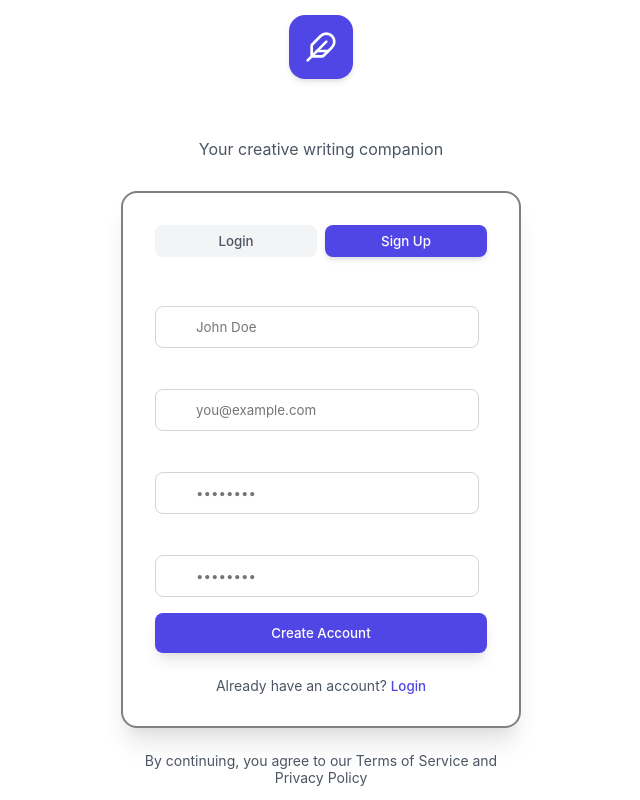
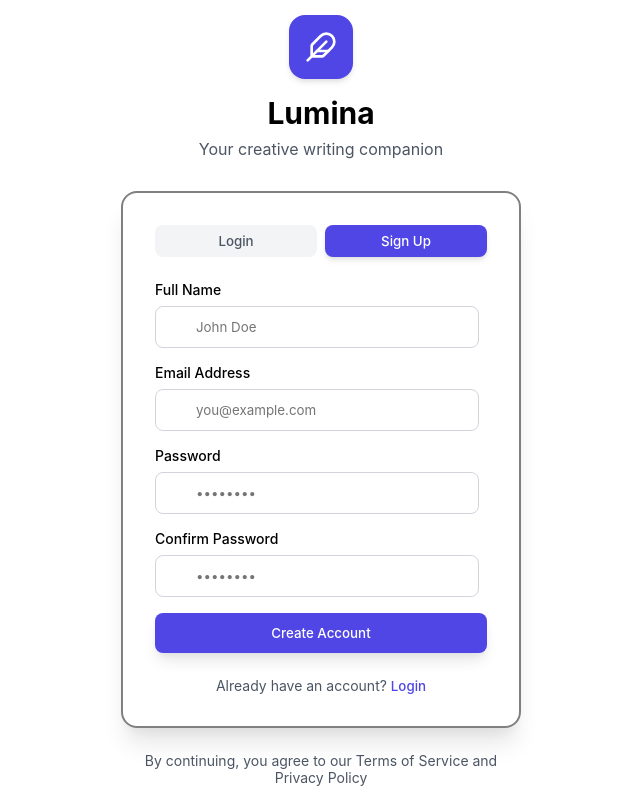
Before and after one commit to Sulaima-Khalil/QuiLLOra_AI_FE, a React (Vite) app: page /login in a window 1280 px wide. Both pictures are taken after a click on the button "Sign Up". Shown: the whole page, without its empty margins (319-959 px from the left). Built offline with nearby package versions, Linux system fonts and the light colour scheme; no server answers.

Commit message:
fix route and color

```diff
--- a/src/Routes/index.jsx
+++ b/src/Routes/index.jsx
@@ -19,18 +19,18 @@ const router = createBrowserRouter([
   {
     path: '/login',
     element: (
-      //  <GuestRoute>
+       <GuestRoute>
         <AuthPage />
-      //  </GuestRoute>
+       </GuestRoute>
     ),
   },
   {
     path: '/',
     element: (
-      //  <ProtectedRoute>
+        <ProtectedRoute>
         <Home />
-       /* </ProtectedRoute>  */
-    ),
+       </ProtectedRoute>
+     ),
     children: [
       { index: true, element: <Discover /> },
       { path: 'discover', element: <Discover /> },
--- a/src/pages/Login.jsx
+++ b/src/pages/Login.jsx
@@ -71,12 +71,13 @@ const handleSubmit = async (e) => {
             marginBottom: '16px',
             boxShadow: '0 4px 6px -1px rgba(0, 0, 0, 0.1), 0 2px 4px -1px rgba(0, 0, 0, 0.06)'
           }}>
-            <Feather style={{ width: '32px', height: '32px', color: '#ffffff' ,background:'#4f46e5'}} />
+            <Feather style={{ width: '32px', height: '32px',color: 'black' ,background:'#4f46e5'}} />
           </div>
           <h1 style={{
             fontSize: '30px',
             fontWeight: '700',
-            marginBottom: '8px'
+            marginBottom: '8px',
+            color: 'black'
           }}>Lumina</h1>
           <p style={{ color: '#4b5563' }}>Your creative writing companion</p>
         </div>
@@ -133,7 +134,8 @@ const handleSubmit = async (e) => {
                   fontSize: '14px',
                   fontWeight: '500',
                   color: 'white',
-                  marginBottom: '8px'
+                  marginBottom: '8px',
+                  color: 'black'
                 }}>
                   Full Name
                 </label>
@@ -145,7 +147,7 @@ const handleSubmit = async (e) => {
                     transform: 'translateY(-50%)',
                     width: '20px',
                     height: '20px',
-                    color: '#9ca3af'
+                    color: 'black'
                   }} />
                   <input
                     type="text"
@@ -161,7 +163,8 @@ const handleSubmit = async (e) => {
                       border: '1px solid #d1d5db',
                       borderRadius: '8px',
                       outline: 'none',
-                      transition: 'all 0.3s ease'
+                      transition: 'all 0.3s ease',
+                      color: 'black'
                     }}
                     onFocus={(e) => {
                       e.target.style.borderColor = '#4f46e5';
@@ -184,7 +187,8 @@ const handleSubmit = async (e) => {
                 fontSize: '14px',
                 fontWeight: '500',
                 color: 'white',
-                marginBottom: '8px'
+                marginBottom: '8px',
+                color: 'black'
               }}>
                 Email Address
               </label>
@@ -196,7 +200,7 @@ const handleSubmit = async (e) => {
                   transform: 'translateY(-50%)',
                   width: '20px',
                   height: '20px',
-                  color: '#9ca3af'
+                  color: 'black'
                 }} />
                 <input
                   type="email"
@@ -212,7 +216,8 @@ const handleSubmit = async (e) => {
                     border: '1px solid #d1d5db',
                     borderRadius: '8px',
                     outline: 'none',
-                    transition: 'all 0.3s ease'
+                    transition: 'all 0.3s ease',
+                    color: 'black'
                   }}
                   onFocus={(e) => {
                     e.target.style.borderColor = '#4f46e5';
@@ -234,7 +239,8 @@ const handleSubmit = async (e) => {
                 fontSize: '14px',
                 fontWeight: '500',
                 color: 'white',
-                marginBottom: '8px'
+                marginBottom: '8px',
+                color: 'black'
               }}>
                 Password
               </label>
@@ -246,7 +252,7 @@ const handleSubmit = async (e) => {
                   transform: 'translateY(-50%)',
                   width: '20px',
                   height: '20px',
-                  color: '#9ca3af'
+                  color: 'black'
                 }} />
                 <input
                   type="password"
@@ -262,7 +268,8 @@ const handleSubmit = async (e) => {
                     border: '1px solid #d1d5db',
                     borderRadius: '8px',
                     outline: 'none',
-                    transition: 'all 0.3s ease'
+                    transition: 'all 0.3s ease',
+                    color: 'black'
                   }}
                   onFocus={(e) => {
                     e.target.style.borderColor = '#4f46e5';
@@ -284,7 +291,7 @@ const handleSubmit = async (e) => {
                   display: 'block',
                   fontSize: '14px',
                   fontWeight: '500',
-                  color: 'white',
+                  color: 'black',
                   marginBottom: '8px'
                 }}>
                   Confirm Password
@@ -297,7 +304,7 @@ const handleSubmit = async (e) => {
                     transform: 'translateY(-50%)',
                     width: '20px',
                     height: '20px',
-                    color: '#9ca3af'
+                    color: 'black'
                   }} />
                   <input
                     type="password"
@@ -313,7 +320,8 @@ const handleSubmit = async (e) => {
                       border: '1px solid #d1d5db',
                       borderRadius: '8px',
                       outline: 'none',
-                      transition: 'all 0.3s ease'
+                      transition: 'all 0.3s ease',
+                      color: 'black'
                     }}
                     onFocus={(e) => {
                       e.target.style.borderColor = '#4f46e5';
@@ -346,7 +354,7 @@ const handleSubmit = async (e) => {
                       color: '#4f46e5',
                       borderColor: '#d1d5db',
                       borderRadius: '4px',
-                      marginRight: '8px'
+                      marginRight: '8px',
                     }}
                   />
                   <span style={{ color: '#4b5563' }}>Remember me</span>
```
